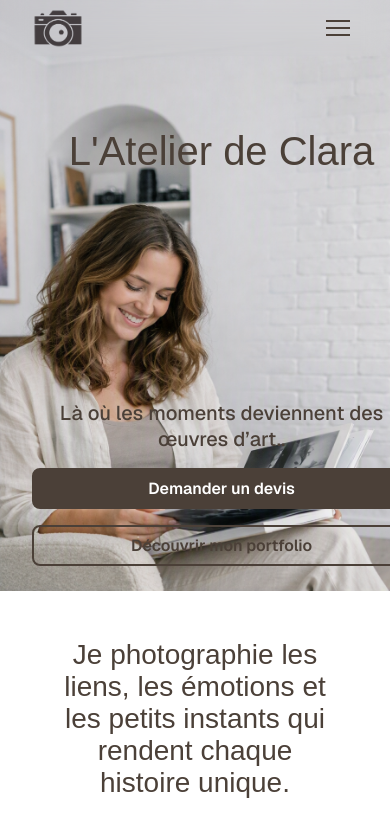
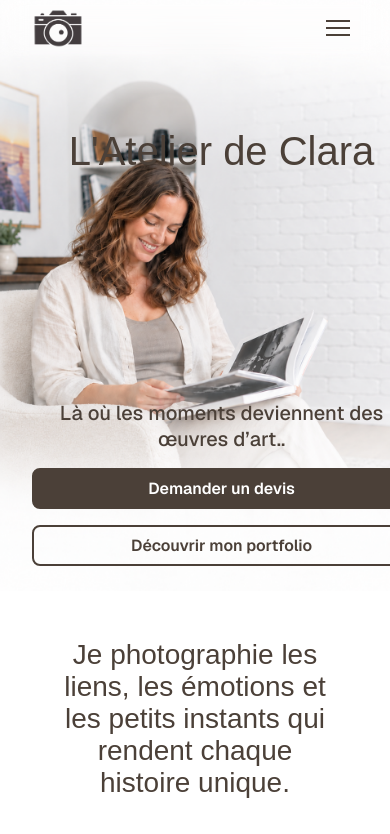
Before and after one commit to jorge-santoss/landingpage-clara, a Next.js app: page / in a window 390 px wide. Shown: the top 834 px of the page. Built offline with nearby package versions, Linux system fonts and the light colour scheme; a web font is replaced by a local one.

Commit message:
feat: update hero background image and add new mobile hero image

```diff
--- a/components/Hero/Hero.module.css
+++ b/components/Hero/Hero.module.css
@@ -8,7 +8,7 @@
 } */
 
 .hero {
-    background: url("/images/clara-heromobile.png") center/cover no-repeat;
+    background: url("/images/mobile-herov3.png") center/cover no-repeat;
     min-height: 70vh;
     aspect-ratio: 3/ 4;
     display: flex;
```
Also changed, not shown: public/images/hero-mobilev2.png (added), public/images/mobile-herov3.png (added).
